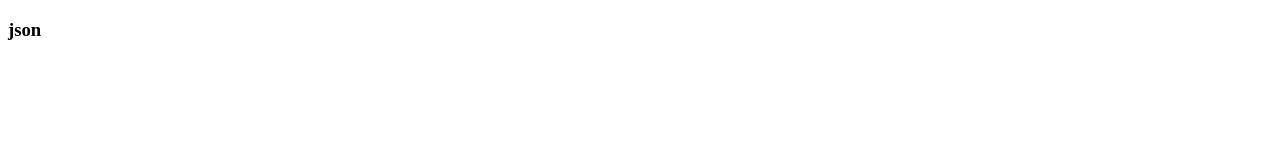
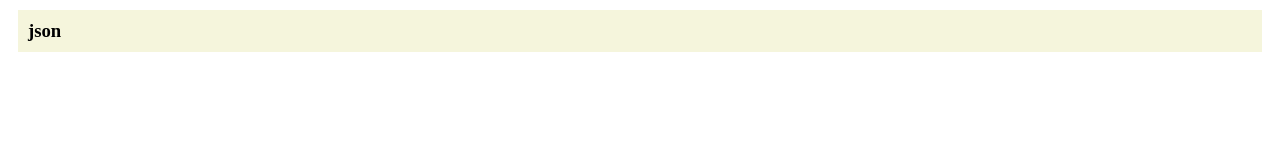
Before and after one commit to pnh1412/javascript-course, a plain HTML site: page json.html in a window 1280 px wide. Drawn offline with Linux system fonts and the light colour scheme.

Commit message:
naming coventions

```diff
--- a/json.html
+++ b/json.html
@@ -2,10 +2,19 @@
 <html>
 <head>
   <title>coericon</title>
+
+  <style type="text/css">
+    .tagName{
+      margin: 10px;
+      padding: 10px;
+      border: 10px;
+      background-color: beige;
+    }
+  </style>
 </head>
 <body>
 
-  <h3>json</h3>
+  <h3 class="tagName">json</h3>
 
   <script type="text/javascript">
    const friends = [
```
Also changed, not shown: 1 other file.
